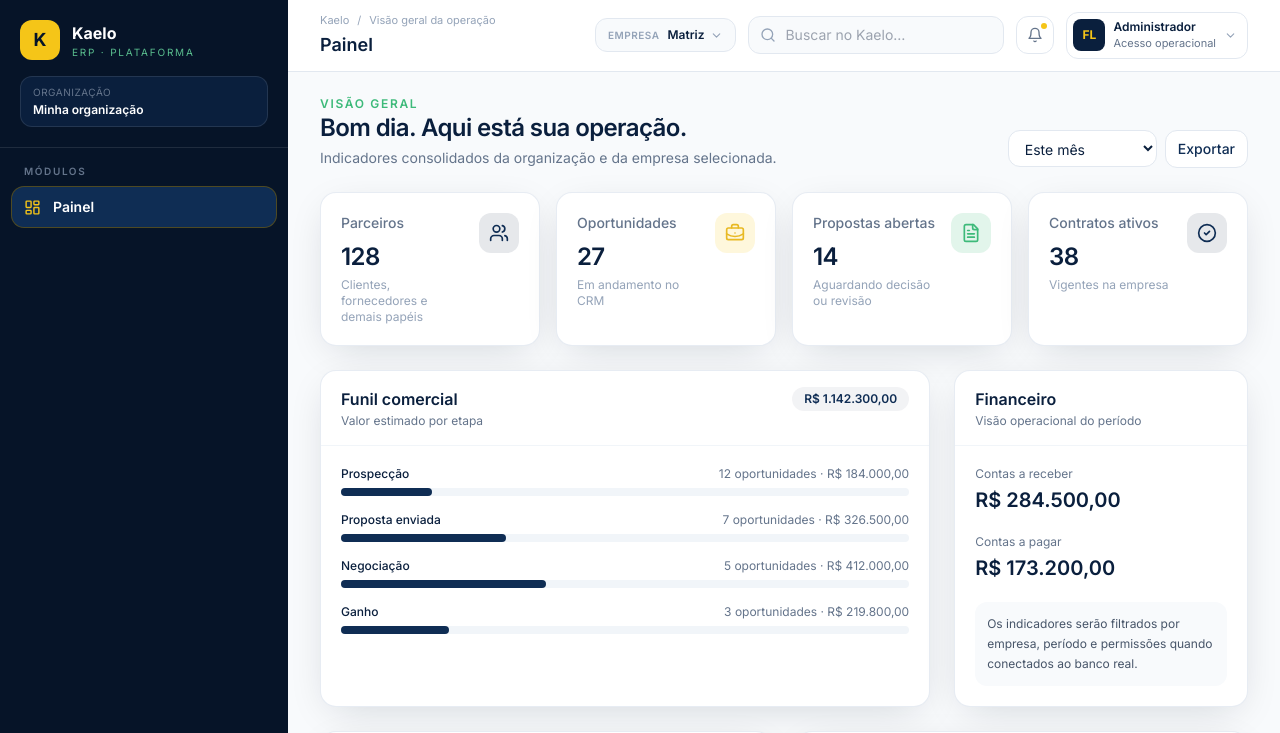
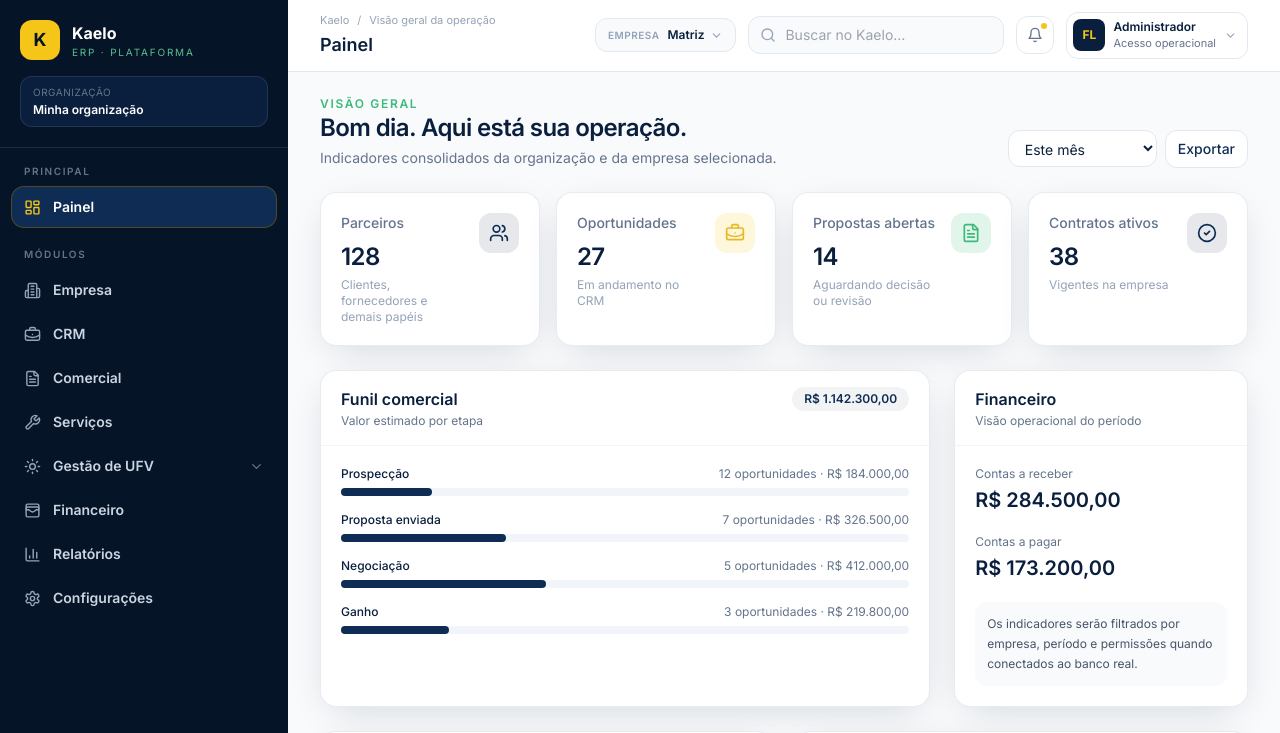
Before and after one commit to consultorfernandolima-cmyk/kaelo, a React (Vite) app: page / in a window 1280 px wide. Shown: the top 733 px of the page. Built offline with nearby package versions, Linux system fonts and the light colour scheme.

Commit message:
fix: exibir todos os modulos no menu lateral

```diff
--- a/src/layout/Sidebar.jsx
+++ b/src/layout/Sidebar.jsx
@@ -31,8 +31,18 @@ function active(pathname){ return ['/gestao-usinas','/usinas','/ordens-servico',
 
 export default function Sidebar(){ const location=useLocation(); const open=active(location.pathname); return <aside className="flex w-72 shrink-0 flex-col bg-navy-950 text-slate-200">
  <div className="border-b border-white/10 px-5 py-5"><div className="flex items-center gap-3"><div className="flex h-10 w-10 items-center justify-center rounded-xl bg-solar-yellow text-navy-950"><span className="text-lg font-black">K</span></div><div><p className="text-base font-bold text-white">Kaelo</p><p className="text-[10px] uppercase tracking-[0.18em] text-solar-mint/80">ERP · Plataforma</p></div></div><div className="mt-4 rounded-xl border border-white/10 bg-navy-900 px-3 py-2"><p className="text-[10px] uppercase tracking-wider text-slate-500">Organização</p><p className="mt-0.5 truncate text-xs font-semibold text-white">Minha organização</p></div></div>
- <nav className="flex-1 overflow-y-auto px-3 py-4"><div className="mb-5"><p className="px-3 pb-2 text-[10px] font-semibold uppercase tracking-[0.16em] text-slate-500">Módulos</p><div className="space-y-1">
- {groups[0].items.map(({to,label,icon:Icon,expandable})=>{const on=expandable?open:location.pathname===to||location.pathname.startsWith(to+'/');return <div key={to}><NavLink to={to} className={({isActive})=>['flex items-center gap-3 rounded-xl px-3 py-2.5 text-sm font-semibold transition',isActive||on?'bg-navy-800 text-white ring-1 ring-solar-yellow/30':'text-slate-300 hover:bg-navy-900 hover:text-white'].join(' ')}><Icon size={17} className={on?'text-solar-yellow':'text-slate-400'}/><span className="flex-1">{label}</span>{expandable&&<ChevronDown size={15} className={on?'text-solar-yellow':'text-slate-500'}/>}</NavLink>{expandable&&<div className="ml-4 mt-1 border-l border-white/10 pl-2">{submenu.map(item=><NavLink key={item.to} to={item.to} className={({isActive})=>['block rounded-lg px-3 py-2 text-xs font-medium',isActive?'bg-navy-800/90 text-white':'text-slate-400 hover:bg-navy-900 hover:text-slate-100'].join(' ')}>{item.label}</NavLink>)}</div>}</div>})}
- </div></div></nav>
+ <nav className="flex-1 overflow-y-auto px-3 py-4">
+ {groups.map(group=><div key={group.label} className="mb-5">
+   <p className="px-3 pb-2 text-[10px] font-semibold uppercase tracking-[0.16em] text-slate-500">{group.label}</p>
+   <div className="space-y-1">
+   {group.items.map(({to,label,icon:Icon,expandable,end})=>{const on=expandable?open:location.pathname===to||(!end&&location.pathname.startsWith(to+'/'));return <div key={to}>
+     <NavLink to={to} end={end} className={({isActive})=>['flex items-center gap-3 rounded-xl px-3 py-2.5 text-sm font-semibold transition',isActive||on?'bg-navy-800 text-white ring-1 ring-solar-yellow/30':'text-slate-300 hover:bg-navy-900 hover:text-white'].join(' ')}>
+       <Icon size={17} className={on?'text-solar-yellow':'text-slate-400'}/><span className="flex-1">{label}</span>{expandable&&<ChevronDown size={15} className={on?'text-solar-yellow':'text-slate-500'}/>}
+     </NavLink>
+     {expandable&&open&&<div className="ml-4 mt-1 border-l border-white/10 pl-2">{submenu.map(item=><NavLink key={item.to} to={item.to} className={({isActive})=>['block rounded-lg px-3 py-2 text-xs font-medium',isActive?'bg-navy-800/90 text-white':'text-slate-400 hover:bg-navy-900 hover:text-slate-100'].join(' ')}>{item.label}</NavLink>)}</div>}
+   </div>})}
+   </div>
+ </div>)}
+ </nav>
  <div className="m-3 rounded-xl border border-white/10 bg-navy-900/80 p-3"><p className="text-xs font-medium text-white">Ambiente Kaelo</p><p className="mt-1 text-[11px] leading-relaxed text-slate-400">Módulos e permissões aparecem conforme licença e perfil.</p></div>
  </aside>}
```
